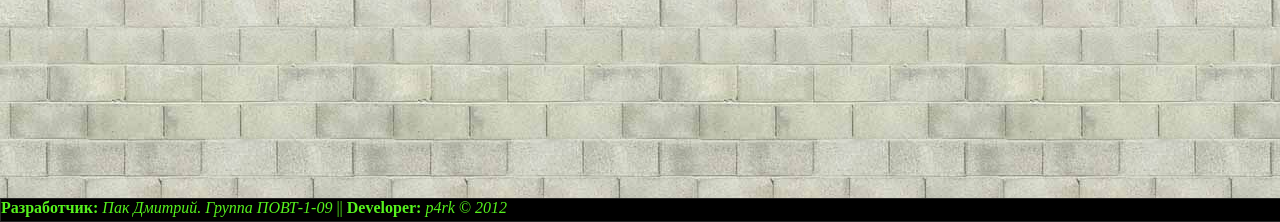
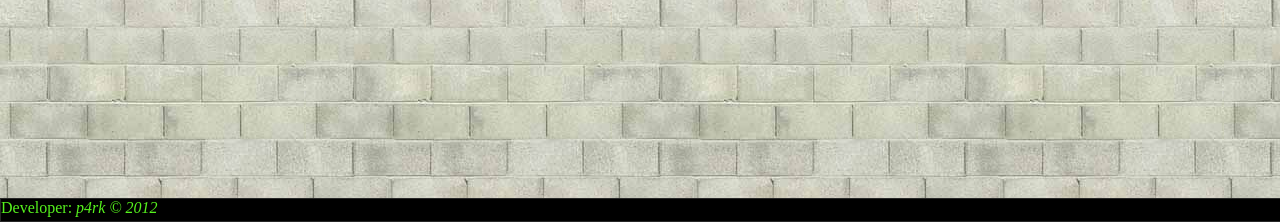
Before and after one commit to park23/study, a PHP site: page / in a window 1280 px wide. Shown: the part 578-800 px from the top of the page. Run offline with PHP 8.4, Linux system fonts and the light colour scheme.

Commit message:
Update index.php

```diff
--- a/index.php
+++ b/index.php
@@ -101,7 +101,7 @@ $developer="p4rk";
 	АНКЕТИРОВАНИЕ СТУДЕНТОВ
 </div>
 <footer>
-	<marquee behavior="alternate" direction="right"><span style="color:#56F21D"><b>Разработчик:</b> <i>Пак Дмитрий. Группа ПОВТ-1-09</i>  ||  <b>Developer:</b> <i><?=$developer;?> &#169 2012</i></span></marquee>
+	<marquee behavior="alternate" direction="right"><span style="color:#56F21D" ||  <b>Developer:</b> <i><?=$developer;?> &#169 2012</i></span></marquee>
 </footer>
 
 	</body>
```
